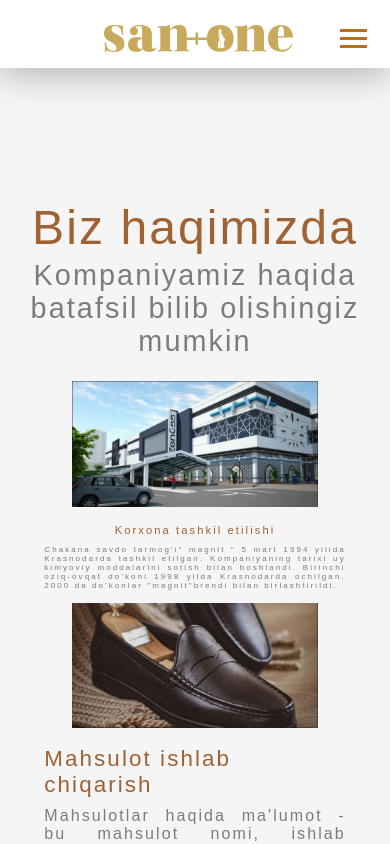
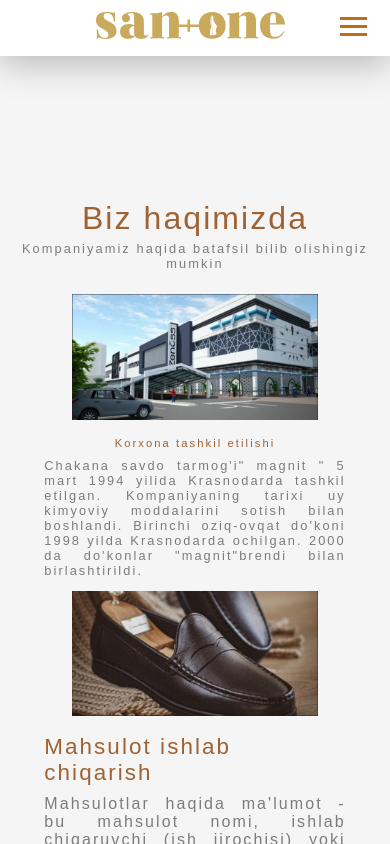
Before and after one commit to hasanboy2008/Progect-SAN-ONE, a React (Create React App) app: page /about in a window 390 px wide. Shown: the top 844 px of the page. Built offline with nearby package versions, Linux system fonts and the light colour scheme; no server answers.

Commit message:
kataloga ozgartirish kiritim

```diff
--- a/src/components/Navbar/navbar.css
+++ b/src/components/Navbar/navbar.css
@@ -487,7 +487,7 @@ nav {
     background: #ffffff;
     box-shadow: 0px 8px 34px rgba(0, 0, 0, 0.25);
     /* backdrop-filter: blur(50px); */
-    padding: 18px 20px 18px 36%;
+    padding: 18px 20px 18px 37%;
     position: fixed;
     z-index: 10;
     /* background-color: red; */
@@ -534,7 +534,7 @@ nav {
     background: #ffffff;
     box-shadow: 0px 8px 34px rgba(0, 0, 0, 0.25);
     /* backdrop-filter: blur(50px); */
-    padding: 20px 20px 3% 32%;
+    padding: 20px 20px 3% 34%;
     position: fixed;
     z-index: 50;
     /* background-color: red; */
@@ -551,7 +551,7 @@ nav {
     background: #ffffff;
     box-shadow: 0px 8px 34px rgba(0, 0, 0, 0.25);
     /* backdrop-filter: blur(50px); */
-    padding: 20px 20px 3% 34%;
+    padding: 2% 20px 3% 36%;
     position: fixed;
     z-index: 50;
     /* background-color: red; */
@@ -569,7 +569,7 @@ nav {
     background: #ffffff;
     box-shadow: 0px 8px 34px rgba(0, 0, 0, 0.25);
     /* backdrop-filter: blur(50px); */
-    padding: 20px 20px 2% 30%;
+    padding: 2% 20px 2% 31%;
     position: fixed;
     z-index: 50;
     /* background-color: red; */
@@ -593,7 +593,7 @@ nav {
     background: #ffffff;
     box-shadow: 0px 8px 34px rgba(0, 0, 0, 0.25);
     /* backdrop-filter: blur(50px); */
-    padding: 2% 12px 2% 32%;
+    padding: 2% 12px 2% 28%;
     position: fixed;
     z-index: 50;
     /* background-color: red; */
@@ -624,7 +624,6 @@ nav {
   }
 }
 @media (max-width: 414px) {
-
   nav {
     width: 100%;
     height: auto;
@@ -635,12 +634,11 @@ nav {
     background: #ffffff;
     box-shadow: 0px 8px 34px rgba(0, 0, 0, 0.25);
     /* backdrop-filter: blur(50px); */
-    padding: 20px 12px 2% 24%;
+    padding: 2% 12px 2% 24%;
     position: fixed;
     z-index: 50;
     /* background-color: red; */
   }
-
 }
 
 @media (max-width: 390px) {
@@ -654,7 +652,7 @@ nav {
     background: #ffffff;
     box-shadow: 0px 8px 34px rgba(0, 0, 0, 0.25);
     /* backdrop-filter: blur(50px); */
-    padding: 20px 12px 2% 24%;
+    padding: 2% 12px 2% 22%;
     position: fixed;
     z-index: 50;
     /* background-color: red; */
@@ -671,7 +669,7 @@ nav {
     background: #ffffff;
     box-shadow: 0px 8px 34px rgba(0, 0, 0, 0.25);
     /* backdrop-filter: blur(50px); */
-    padding: 20px 12px 2% 22%;
+    padding: 2% 12px 2% 22%;
     position: fixed;
     z-index: 50;
     /* background-color: red; */
@@ -695,7 +693,7 @@ nav {
     background: #ffffff;
     box-shadow: 0px 8px 34px rgba(0, 0, 0, 0.25);
     /* backdrop-filter: blur(50px); */
-    padding: 20px 12px 2% 24%;
+    padding: 2% 12px 2% 20%;
     position: fixed;
     z-index: 50;
     /* background-color: red; */
--- a/src/pages/About/about.css
+++ b/src/pages/About/about.css
@@ -461,6 +461,19 @@
 }
 @media (max-width:550px){
 
+ .aboutDiv .about_section1 p {
+  font-size: 2rem;
+  text-align: center;
+  color: #9f6233;
+}
+.aboutDiv .about_section1 span {
+  padding-top: 1%;
+  font-size: 0.8rem;
+  text-align: center;
+  color: #7c7c7c;
+}
+
+
   .aboutDiv .section1 p {
     font-size: 0.9rem;
   }
@@ -475,7 +488,7 @@
   }
   .aboutDiv .section2 .container .left1 span,
   .aboutDiv .section2 .container .right2 span {
-    font-size: 0.5rem;
+    font-size: 0.8rem;
   }
   /* section 2 end */
   .aboutDiv .section4 {
--- a/src/pages/Home/Home.css
+++ b/src/pages/Home/Home.css
@@ -470,6 +470,7 @@
 }
 @media (max-width: 400px) {
    .section1 {
+
     height: 520px;
     display: flex;
     align-items: center;
```
